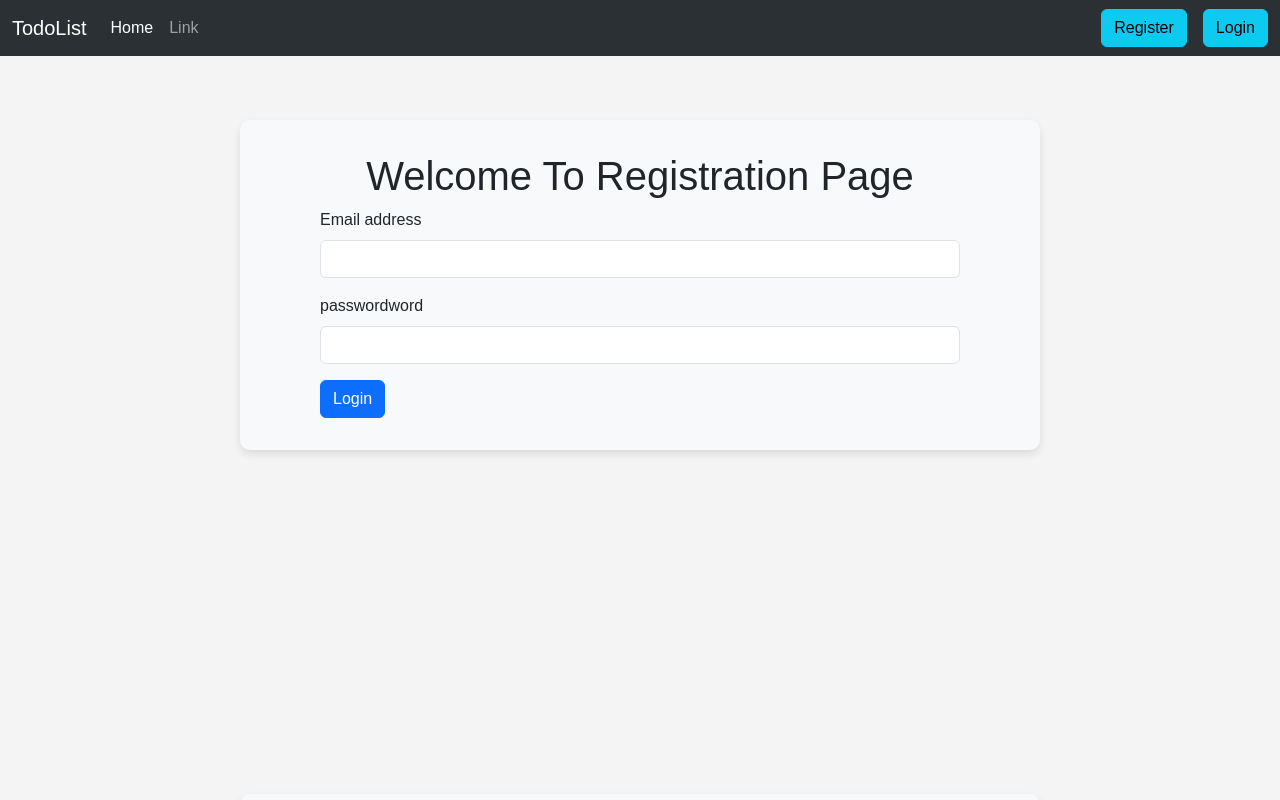
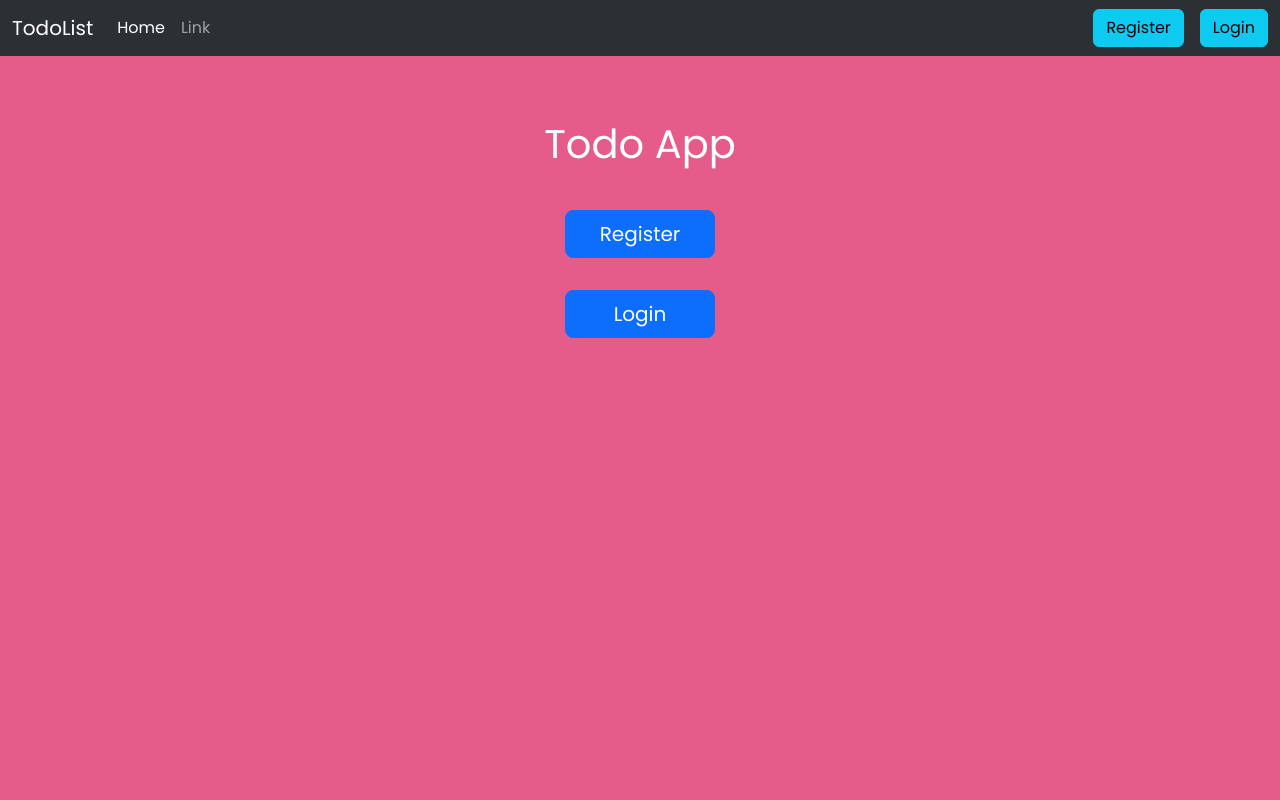
Before and after one commit to karanhb-pixel/TODOList, a React (Vite) app in the folder TodoList/: page / in a window 1280 px wide. Shown: the top 800 px of the page. Built offline with nearby package versions, Linux system fonts and the light colour scheme; no server answers.

Commit message:
finalize some login error there is still authToken error for loginpage

```diff
--- a/TodoList/src/App.css
+++ b/TodoList/src/App.css
@@ -1,9 +1,13 @@
+@import url("https://fonts.googleapis.com/css2?family=Poppins:wght@100;200;300;400&display=swap");
+
 * {
   margin: 0;
   padding: 0;
+  box-sizing: border-box;
+  font-family: "Poppins", sans-serif;
 }
 
 body {
-  font-family: Arial, sans-serif;
-  background-color: #f4f4f4;
+  background: #e55c8a;
+  /* color: black; */
 }
--- a/TodoList/src/App.jsx
+++ b/TodoList/src/App.jsx
@@ -6,19 +6,20 @@ import Login from "./components/login/Login";
 import Navbar from "./components/navbar/Navbar";
 import { Link } from "react-router-dom";
 import { useState } from "react";
+import LandingPage from "./components/landingPage/LandingPage";
 function App() {
   const [authToken, setAuthToken] = useState(null);
   return (
     <>
       <Router>
         <Navbar />
-        {!authToken ? (
+        {/* {!authToken ? (
           <Login setAuthToken={setAuthToken} />
         ) : (
           <Home authToken={authToken} />
-        )}
+        )} */}
         <Routes>
-          <Route path="/" element={<Home />} />
+          <Route path="/" element={<LandingPage />} />
           <Route path="/register" element={<Register />} />
           <Route path="/login" element={<Login />} />
         </Routes>
--- a/TodoList/src/components/home/Home.jsx
+++ b/TodoList/src/components/home/Home.jsx
@@ -45,8 +45,20 @@ function Home() {
   }, []); // Empty dependency array to run only once on mount
 
   const handleAddTask = (task, description) => {
+    const token = localStorage.getItem("authToken");
+
+    if (!token) {
+      alert("You are not Logged in!");
+    }
+
     axios
-      .post("http://localhost:5000/tasks", { task, description })
+      .post(
+        "http://localhost:5000/tasks",
+        { task, description },
+        {
+          headers: { Authorization: `Bearer ${token}` },
+        }
+      )
       .then((response) => {
         setCount([
           ...count,
@@ -59,8 +71,16 @@ function Home() {
   };
 
   const handledelete = (taskId) => {
+    const token = localStorage.getItem("authToken");
+
+    if (!token) {
+      alert("You are not Logged in!");
+    }
+
     axios
-      .delete(`http://localhost:5000/tasks/${taskId}`)
+      .delete(`http://localhost:5000/tasks/${taskId}`, {
+        headers: { Authorization: `Bearer ${token}` },
+      })
       .then((response) => {
         setCount(count.filter((item) => item.id !== taskId)); // remove task from the array
       })
@@ -70,15 +90,26 @@ function Home() {
   };
 
   const handleedit = (taskId, isChecked) => {
+    const token = localStorage.getItem("authToken");
+
+    if (!token) {
+      alert("You are not Logged in!");
+    }
     setCount(
       count.map((item) =>
         item.id === taskId ? { ...item, isChecked: !item.isChecked } : item
       )
     );
     axios
-      .put(`http://localhost:5000/tasks/isChecked/${taskId}`, {
-        isChecked: !isChecked,
-      })
+      .put(
+        `http://localhost:5000/tasks/isChecked/${taskId}`,
+        {
+          isChecked: !isChecked,
+        },
+        {
+          headers: { Authorization: `Bearer ${token}` },
+        }
+      )
       .then(() => {})
       .catch((error) => {
         console.error("Error updating task:", error); // Handle error response
--- /dev/null
+++ b/TodoList/src/components/landingPage/LandingPage.css
@@ -0,0 +1,26 @@
+.landingPage {
+  max-width: 800px;
+  display: flex;
+  flex-direction: column;
+  justify-content: center;
+  align-items: center;
+  margin-top: 4rem;
+  gap: 2rem;
+}
+
+.heading h1 {
+  text-align: center;
+  color: white;
+  font-size: 40px;
+  margin-bottom: 10px;
+}
+.buttons {
+  display: flex;
+  flex-direction: column;
+  justify-content: center;
+  align-items: center;
+  gap: 2rem;
+}
+.buttons button {
+  width: 150px;
+}
--- /dev/null
+++ b/TodoList/src/components/landingPage/LandingPage.jsx
@@ -0,0 +1,30 @@
+import React from "react";
+import "./LandingPage.css";
+import { useNavigate } from "react-router-dom";
+
+const LandingPage = () => {
+  const navigate = useNavigate();
+  return (
+    <div className="landingPage container">
+      <div className="heading">
+        <h1>Todo App</h1>
+      </div>
+      <div className="buttons">
+        <button
+          className="btn btn-primary btn-lg "
+          onClick={() => navigate("/register")}
+        >
+          Register
+        </button>
+        <button
+          className="btn btn-primary btn-lg"
+          onClick={() => navigate("/login")}
+        >
+          Login
+        </button>
+      </div>
+    </div>
+  );
+};
+
+export default LandingPage;
--- a/TodoList/src/components/login/Login.css
+++ b/TodoList/src/components/login/Login.css
@@ -10,3 +10,7 @@
   justify-content: center;
   margin: 4rem auto;
 }
+
+.heading_text {
+  text-align: center;
+}
--- a/TodoList/src/components/login/Login.jsx
+++ b/TodoList/src/components/login/Login.jsx
@@ -46,8 +46,8 @@ function Login({ setAuthToken }) {
   return (
     <div className="container">
       <div className="login">
-        <div className="heading">
-          <h1 className="text-center">Welcome To Registration Page</h1>
+        <div className="">
+          <h1 className="heading_text">Welcome To Login Page</h1>
         </div>
         <div className="form" onSubmit={handleLogin}>
           <form>
--- a/TodoList/src/components/register/Register.css
+++ b/TodoList/src/components/register/Register.css
@@ -10,3 +10,8 @@
   justify-content: center;
   margin: 4rem auto;
 }
+
+.heading_text {
+  text-align: center;
+  color: black;
+}
--- a/TodoList/src/components/register/Register.jsx
+++ b/TodoList/src/components/register/Register.jsx
@@ -1,6 +1,7 @@
 import React, { useState } from "react";
 import "./Register.css";
 import axios from "axios";
+import { useNavigate } from "react-router-dom";
 
 function Register() {
   const [username, setUsername] = useState("");
@@ -8,6 +9,7 @@ function Register() {
   const [password, setpassword] = useState("");
   const [isChecked, setIsChecked] = useState(false);
   const [user, setUser] = useState([]);
+  const navigate = useNavigate();
 
   const handleRegister = async (e) => {
     e.preventDefault();
@@ -39,6 +41,7 @@ function Register() {
       });
       setUser((prevUsers) => [...prevUsers, response.data]);
       alert("Registration sucessfull!");
+      navigate("/login");
     } catch (error) {
       if (error.response && error.response.data) {
         // Check if the server returned a specific error message
@@ -53,8 +56,8 @@ function Register() {
   return (
     <div className="container">
       <div className="register">
-        <div className="heading">
-          <h1 className="text-center">Welcome To Registration Page</h1>
+        <div className="">
+          <h1 className="heading_text">Welcome To Registration Page</h1>
         </div>
         <div className="form" onSubmit={handleRegister}>
           <form>
```
Also changed, not shown: 2 other files (tests, documents, lock files or other folders).
